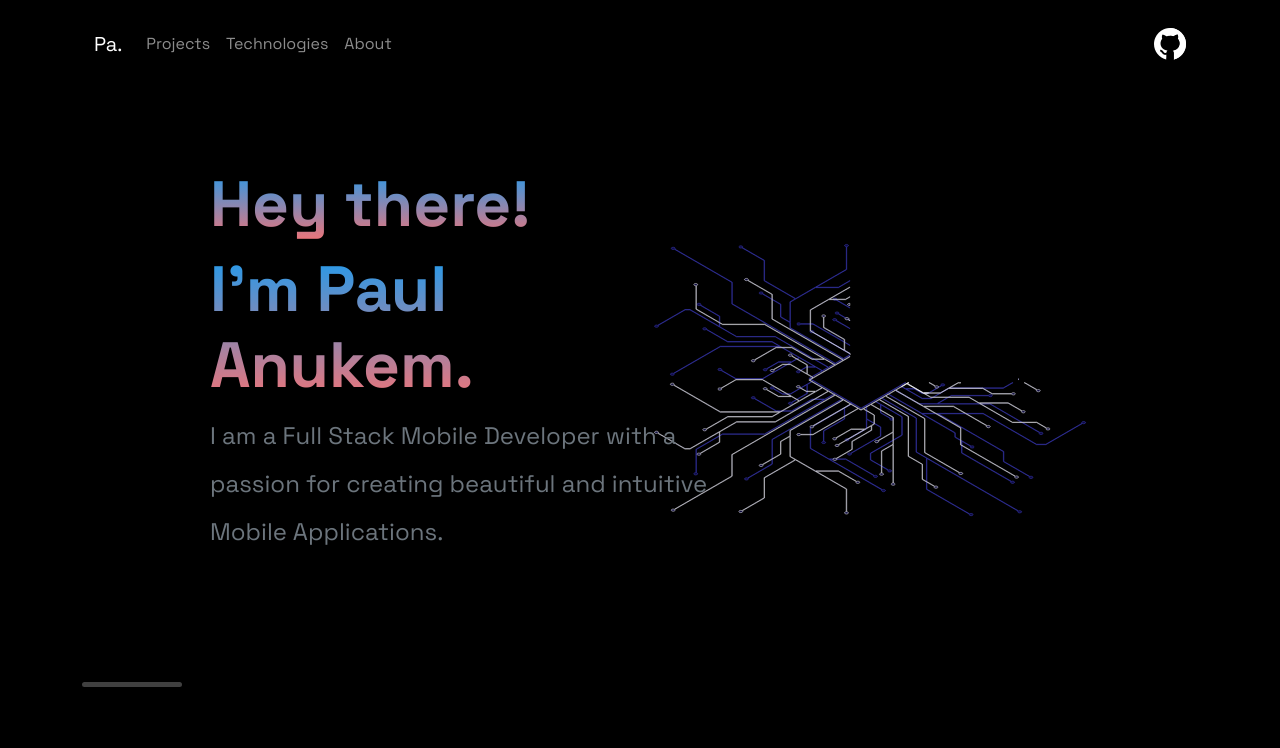
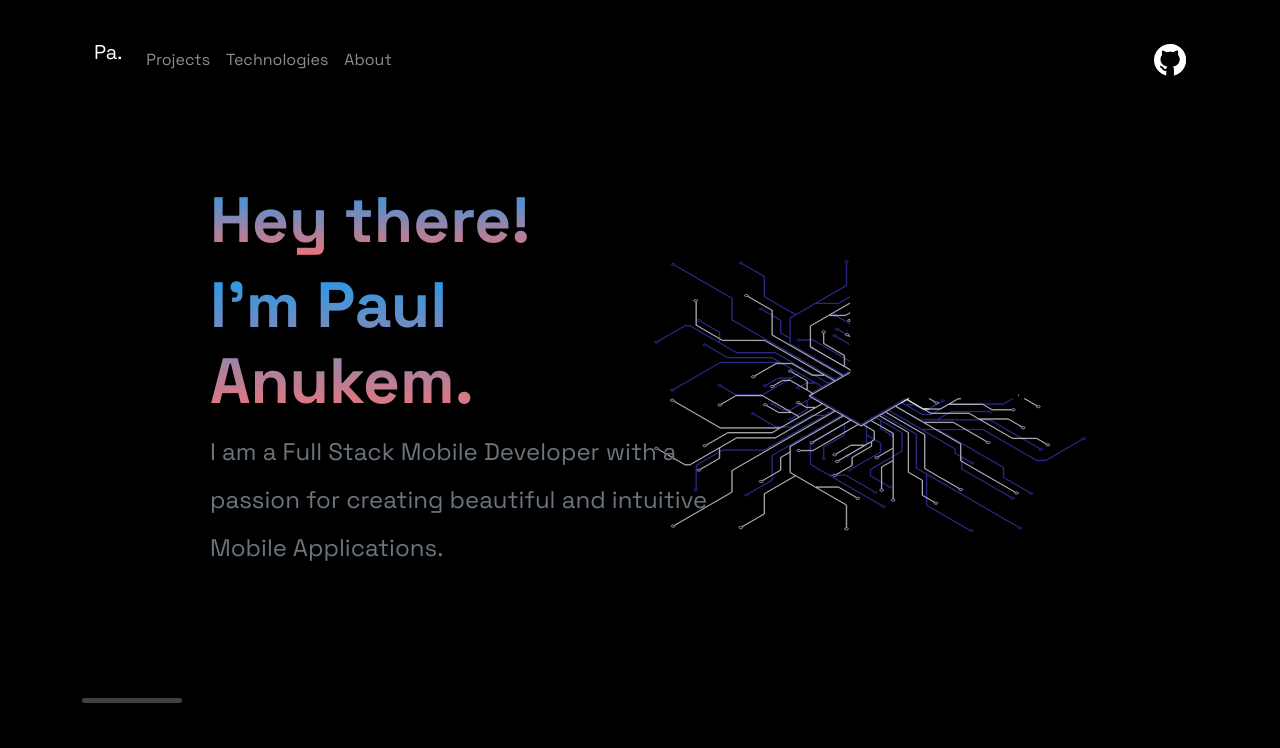
Before and after one commit to sussananukem/paul-anukem, a plain HTML site: page index.html in a window 1280 px wide. Shown: the top 748 px of the page. Drawn offline with nearby package versions, Linux system fonts and the light colour scheme.

Commit message:
spaced menu items

```diff
--- a/index.html
+++ b/index.html
@@ -28,7 +28,7 @@
         </button>
         <a href="#" class="navbar-brand"> Pa.</a>
         <div class="collapse navbar-collapse" id="collapsibleNavbar">
-      <ul class="navbar-nav pl-5">
+          <ul class="navbar-nav pl-5 pt-3">
             <li class="nav-item">
               <a class="nav-link" href="#project">Projects</a>
             </li>
@@ -38,10 +38,10 @@
             <li class="nav-item">
               <a class="nav-link" href="#about">About</a>
             </li>
+
           </ul>
         </div>
-    <a href="https://github.com/NonymousMorlock/"><img src="images/github.png" alt="github logo" class="navbar-nav git flex-item"></a>
-
+        <a href="https://github.com/NonymousMorlock/"><img src="images/github.png" alt="github logo" class="navbar-nav git flex-item pt-3"></a>
       </div>
 
     </nav>
@@ -138,7 +138,7 @@
 
 
     <hr>
-       <section  id="project" class="py-5">
+    <section id="project" class="py-5">
 
       <h1 class="proj">Projects</h1>
       <div class="row text-center g-4 pt-4">
```
Lines whose indentation alone changed are shown as unchanged.
